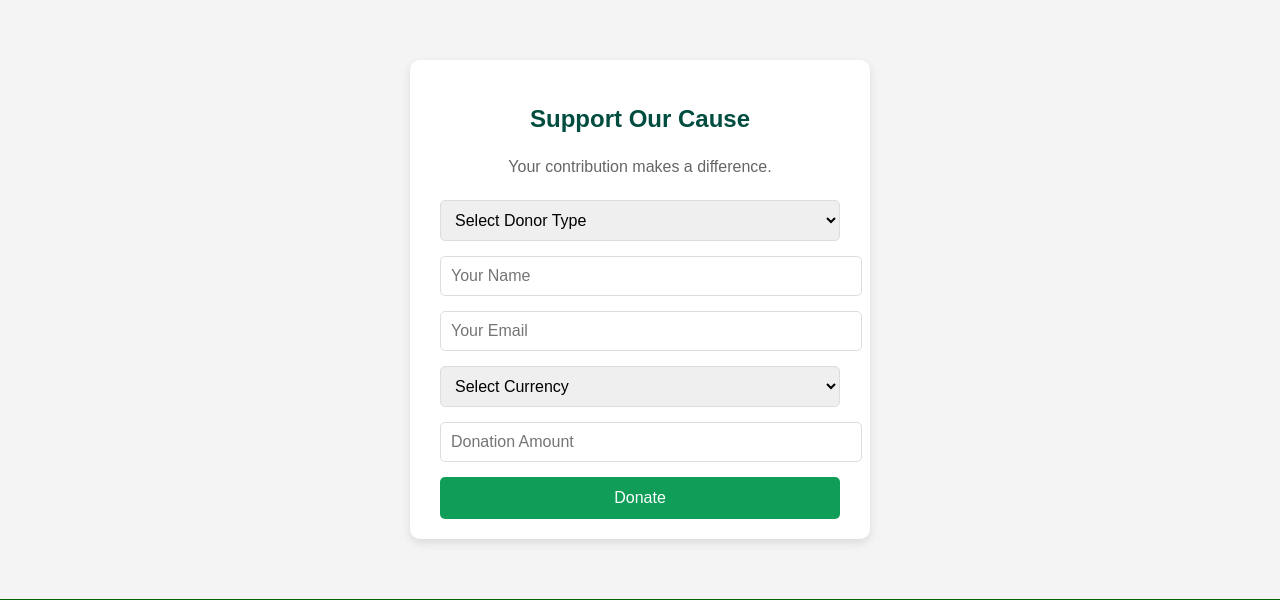
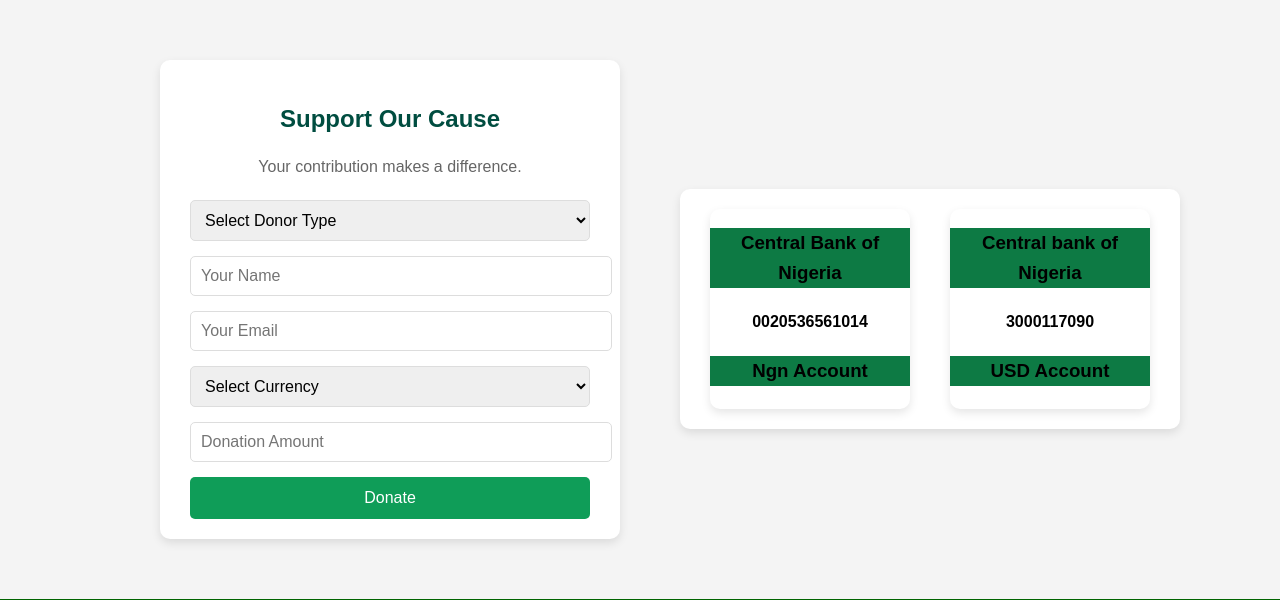
Before and after one commit to Banchi-salim/NCDC, a Django app: page /donate/ in a window 1280 px wide. Shown: the part 80-680 px from the top of the page. Run offline with Django 5.2, Linux system fonts and the light colour scheme; some libraries are stand-ins or nearby versions.

Commit message:
added accounts for donate page

```diff
--- a/ncdc_project/ncdc/static/ncdc/css/donate.css
+++ b/ncdc_project/ncdc/static/ncdc/css/donate.css
@@ -66,6 +66,30 @@
 
 button:hover {
     background-color: #0d7a44;
+}
+
+.accounts{
+    display: grid;
+    grid-template-columns: repeat(2, 1fr);
+    gap: 40px;
+    margin-top: 20px;
+    background-color: white;
+    padding: 20px 30px;
+    border-radius: 10px;
+    box-shadow: 0 4px 10px rgba(0, 0, 0, 0.1);
+}
+
+.card{
+    width: 200px;
+    height: 200px;
+    border-radius: 10px;
+    box-shadow: 0 4px 10px rgba(0, 0, 0, 0.1);
+    text-align: center;
+}
+
+.head{
+    background-color: #0d7a44;
+    text-align: center;
 }
 /* Media Queries */
 
--- a/ncdc_project/ncdc/templates/ncdc/donate.html
+++ b/ncdc_project/ncdc/templates/ncdc/donate.html
@@ -32,6 +32,26 @@
             <input type="number" id="amount" name="amount" placeholder="Donation Amount" required/>
             <button type="button" id="donate-button">Donate</button>
         </form>
+    </div>
+    <div class="accounts">
+        <div class="card">
+            <div class="head">
+                <h3>Central Bank of Nigeria</h3>
+            </div>
+            <h4>0020536561014</h4>
+            <div class="head">
+                <h3>Ngn Account</h3>
+            </div>
+        </div>
+        <div class="card">
+            <div class="head">
+                <h3>Central bank of Nigeria</h3>
+            </div>
+            <h4>3000117090</h4>
+            <div class="head">
+                <h3>USD Account</h3>
+            </div>
+        </div>
     </div>
 </section>
 
```
